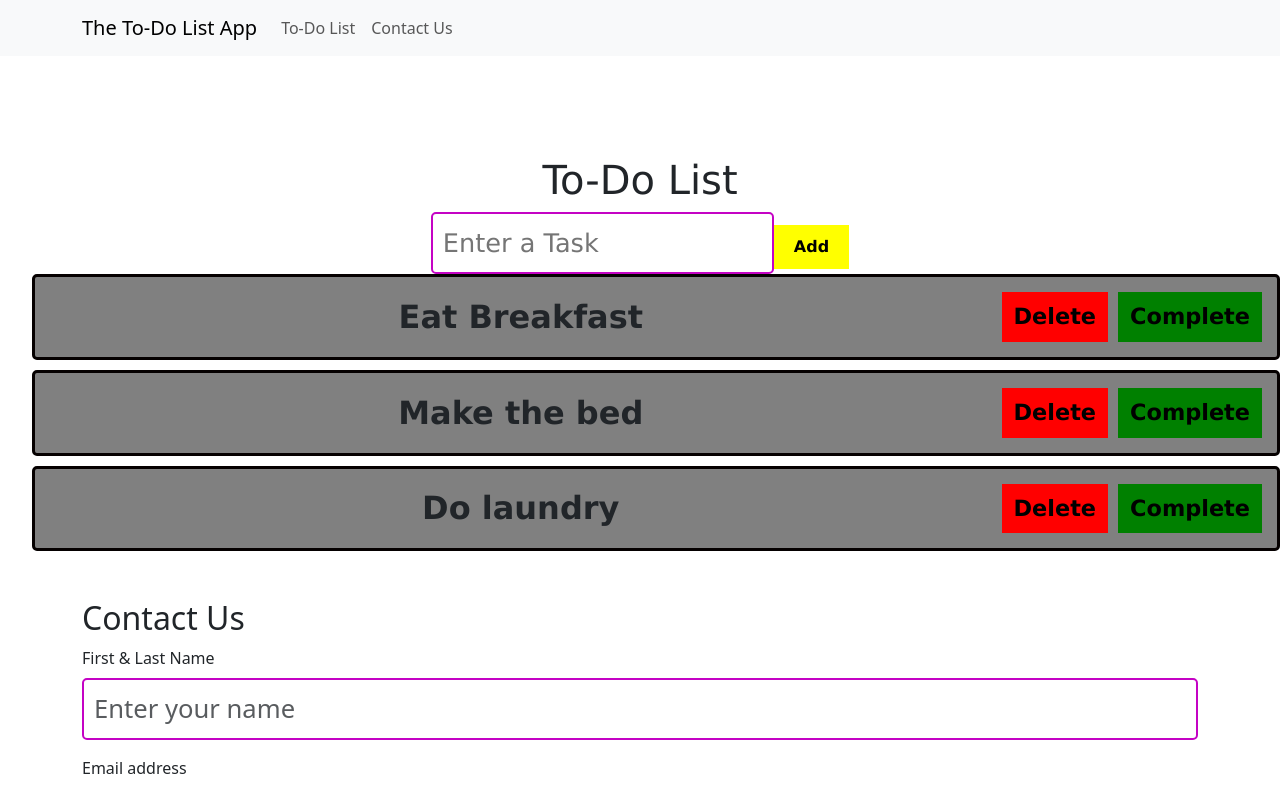
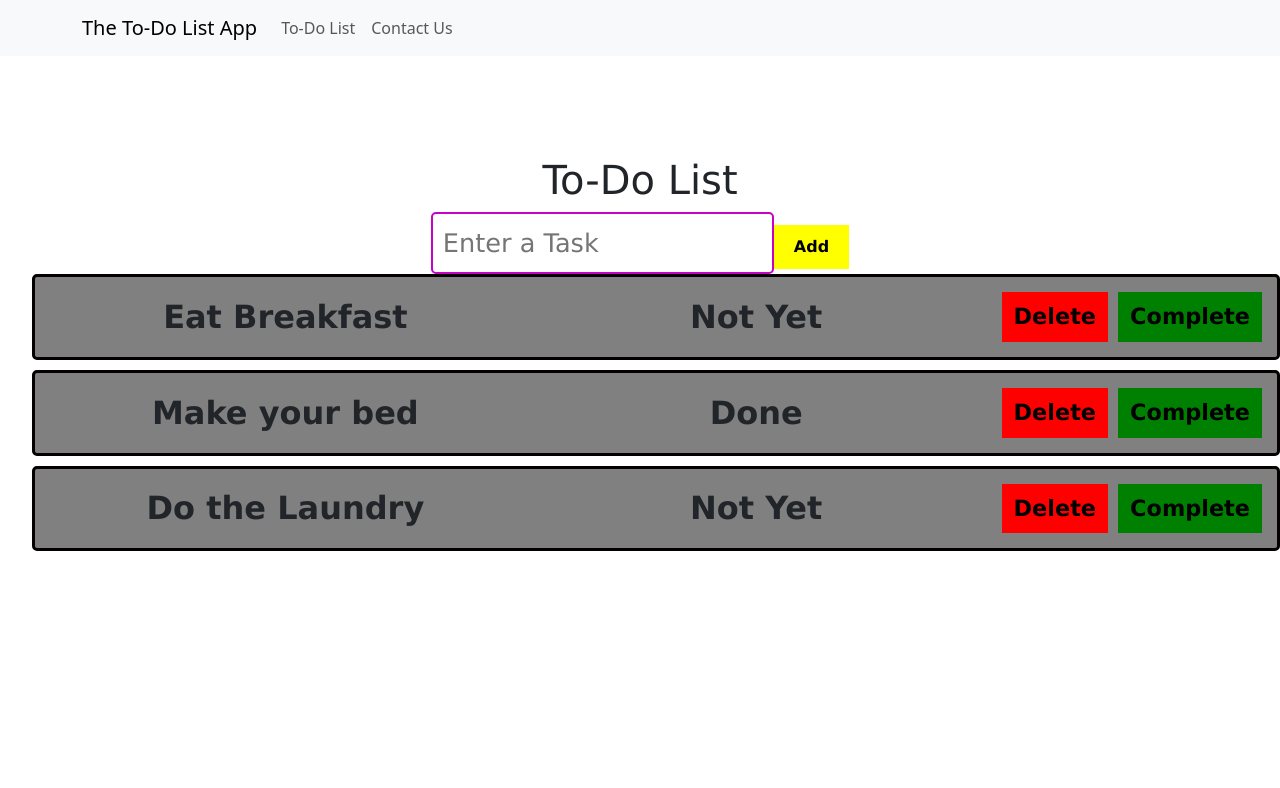
Before and after one commit to Meg7373/Project_3_Task_Management_Web_App, a React (Create React App) app: page / in a window 1280 px wide. Shown: the top 788 px of the page. Built offline with nearby package versions, Linux system fonts and the light colour scheme.

Commit message:
update array

```diff
--- a/src/App.js
+++ b/src/App.js
@@ -8,7 +8,7 @@ function App() {
     <>
       <NavBar />
       <TodoList />
-      <ContactForm />
+      {/* <ContactForm /> */}
     </>
   )
 }
--- a/src/Components/TodoList.jsx
+++ b/src/Components/TodoList.jsx
@@ -2,7 +2,11 @@ import React, { useState } from 'react'
 
 function TodoList () {
 
-    const [tasks, setTasks] = useState(["Eat Breakfast", "Make the bed", "Do laundry"]);
+    const [tasks, setTasks] = useState([
+      {name: "Eat Breakfast", isDone: false  },
+      {name: "Make your bed", isDone: true  },
+      {name: "Do the Laundry", isDone: false  }])
+
     const [newTask, setNewTask] = useState("")
 
     function handleInputChange(event){
@@ -52,7 +56,8 @@ function TodoList () {
       <ol>
         {tasks.map((task, index) =>
             <li key={index}>
-                <span className='text'>{task}</span>
+                <span className='text'>{task.name}</span>
+                <span className='text'>{task.isDone ? "Done" : "Not Yet"}</span>
                 <button
                   className='delete-button'
                   onClick={() => deleteTask(index)}>
@@ -64,6 +69,7 @@ function TodoList () {
                   Complete
                 </button>
             </li>
+
           )}
       </ol>
       </div>
```
